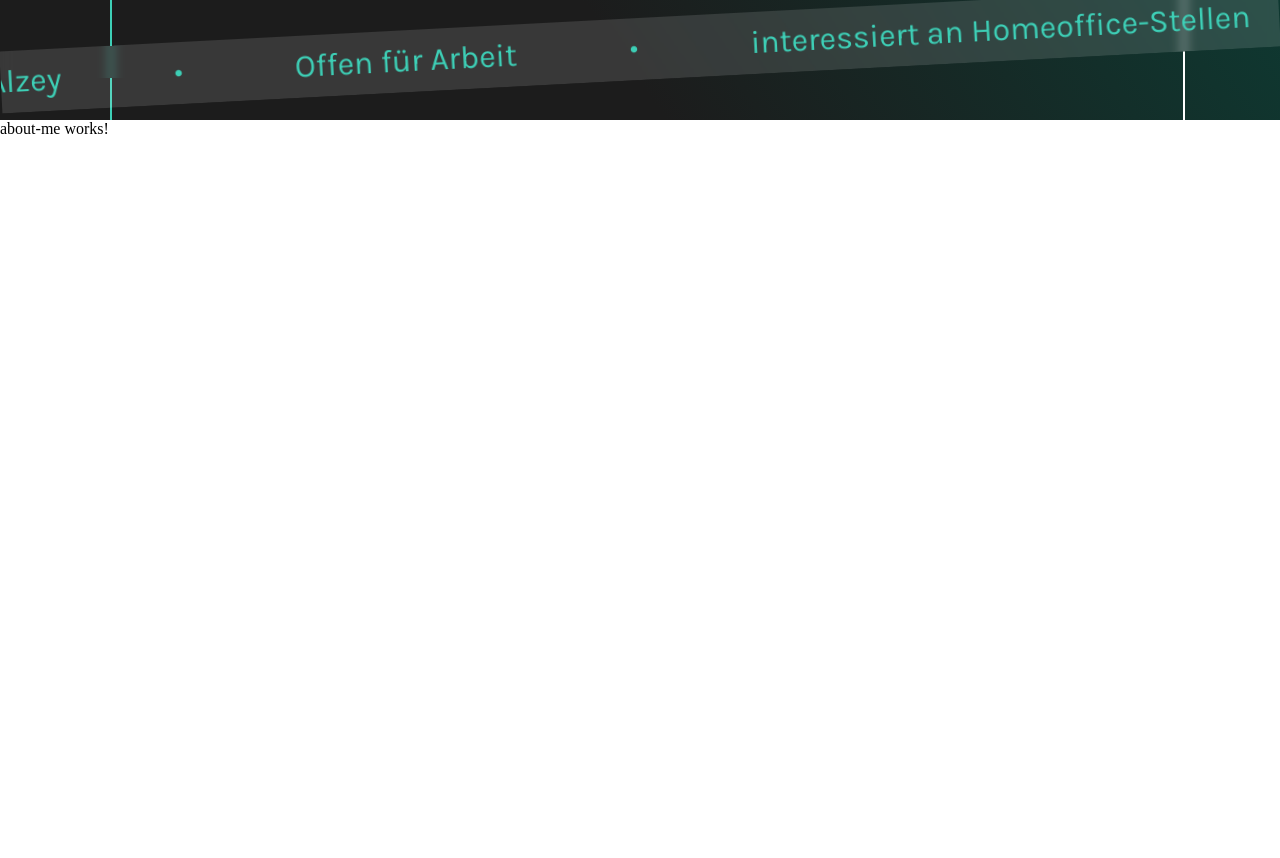
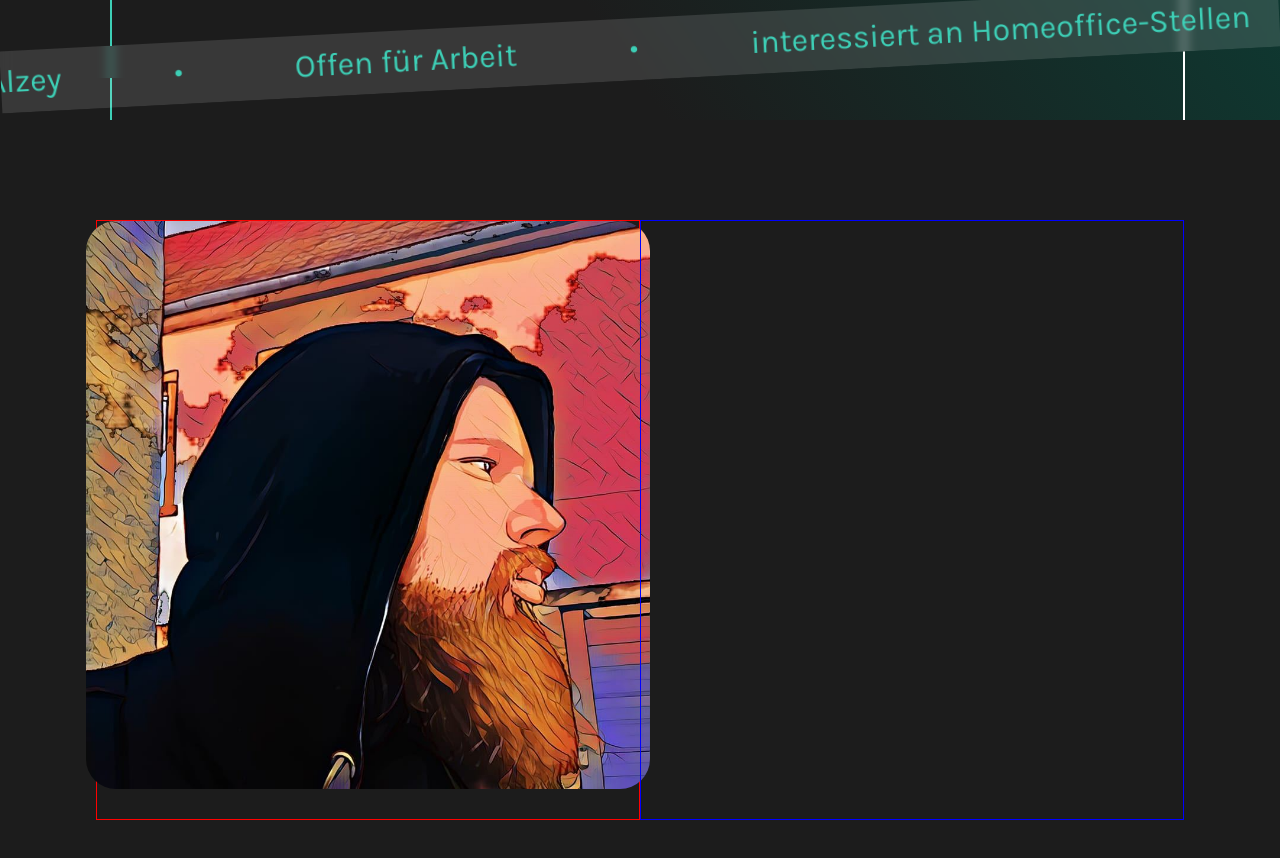
Before and after one commit to SebastianBoehme/Portfolio, an Angular app: page / in a window 1280 px wide. Shown: the part 680-1538 px from the top of the page. Before the commit the page ends 818 px from the top, so only its background shows below. Built offline with nearby package versions, Linux system fonts and the light colour scheme; a web font is replaced by a local one.

Commit message:
implemented div sctructure of the section and added a profile picture.

```diff
--- a/src/app/about-me/about-me.component.html
+++ b/src/app/about-me/about-me.component.html
@@ -1 +1,16 @@
-<p>about-me works!</p>
+<section>
+
+<div class="content-container">
+
+    <div class="content-left">
+        <img class="profile-picture" src="../../assets/img/profile-picture.jpg" alt="Picture of the developer">
+    </div>
+
+<div class="content-right">
+
+</div>
+
+</div>
+
+
+</section>
--- a/src/app/about-me/about-me.component.scss
+++ b/src/app/about-me/about-me.component.scss
@@ -0,0 +1,38 @@
+section {
+    height: 100svh;
+    width: 100%;
+    display: flex;
+    justify-content: center;
+    align-items: center;
+    background-color: rgba(28, 28, 28, 1)
+}
+
+.content-container {
+    width: 1920px;
+    height: 75%;
+    display: flex;
+    align-items: center;
+    padding-left: 96px;
+    padding-right: 96px;
+}
+
+.content-left {
+    height: 100%;
+    width: 50%;
+    border: 1px solid red;
+    display: flex;
+    justify-content: center;
+    align-items: flex-start;
+}
+
+.content-right {
+    height: 100%;
+    width: 50%;
+    border: 1px solid blue;
+}
+
+img {
+    width: 568px;
+    height: 568px;
+    border-radius: 30px;
+}
```
